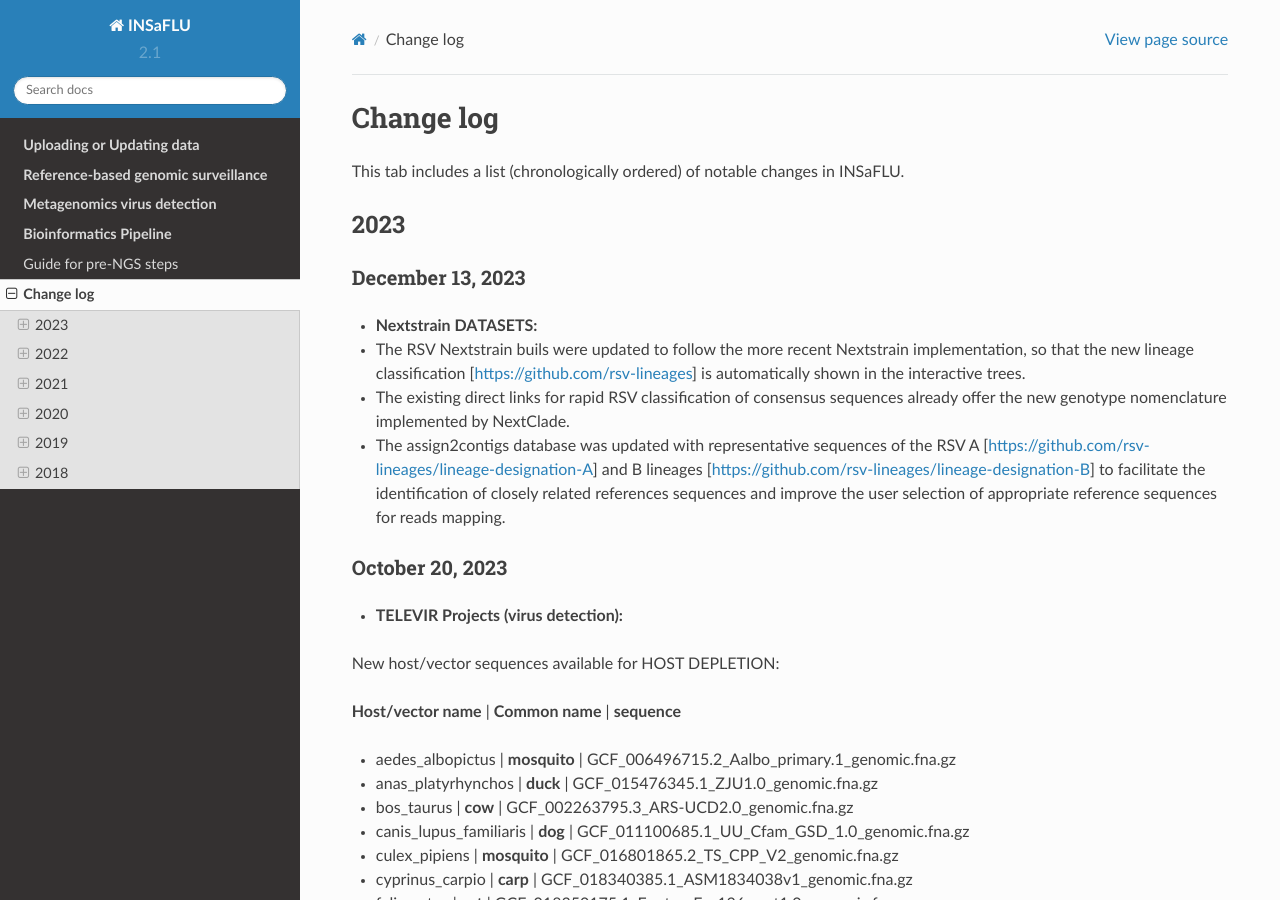
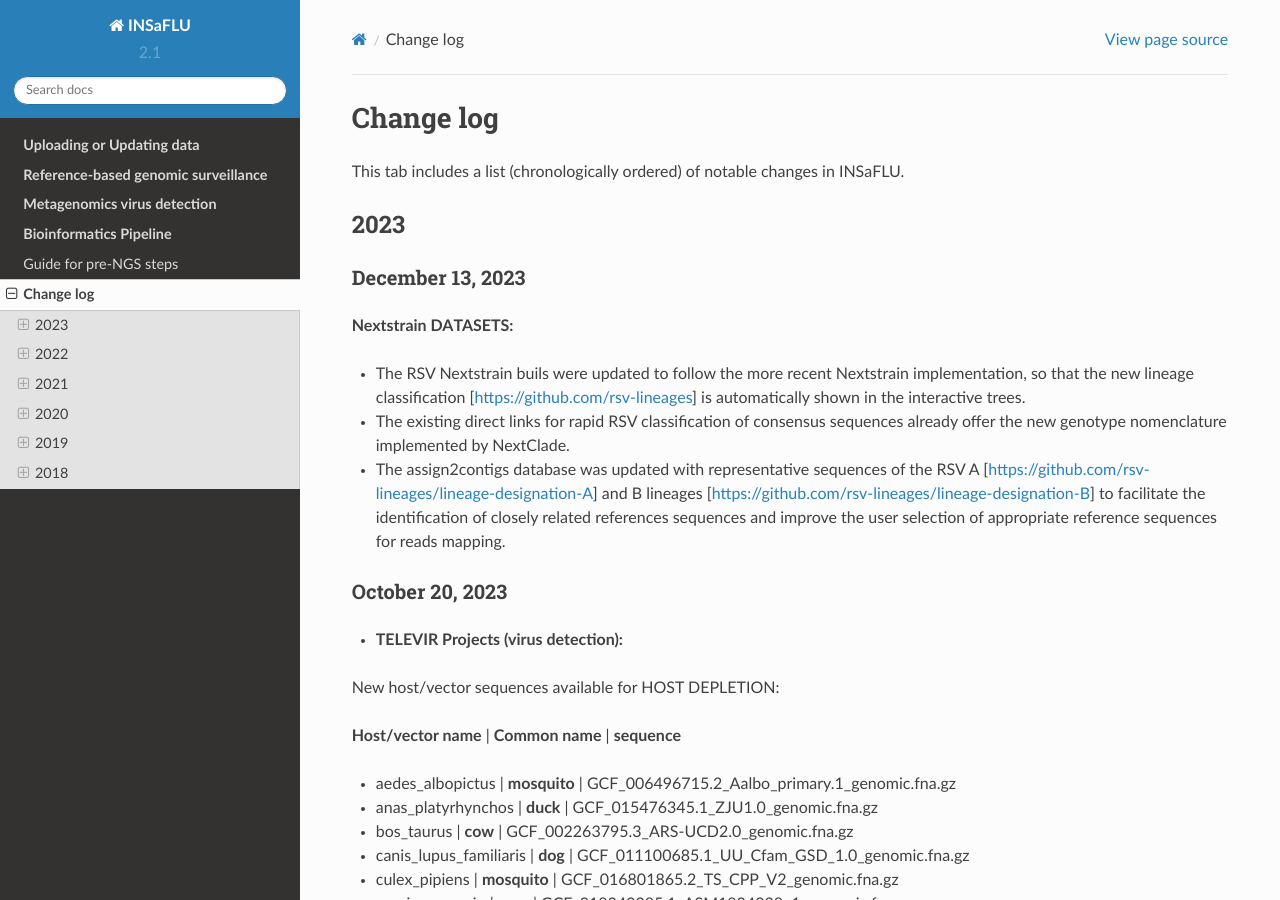
Before and after one commit to INSaFLU/insaflu_docs, a Sphinx documentation site: the page built from docs/change_log.rst, in a window 1280 px wide and 900 px high. Built offline with Sphinx 7.4.7 and the Read the Docs theme 2.0.0, drawn with Linux system fonts in a browser that asks for light colours; formulas are drawn with MathJax 3.

Commit message:
Update change_log.rst

```diff
--- a/docs/change_log.rst
+++ b/docs/change_log.rst
@@ -11,7 +11,7 @@
 December 13, 2023
 ..........................
 
-- **Nextstrain DATASETS:**
+**Nextstrain DATASETS:**
 
 - The RSV Nextstrain buils were updated to follow the more recent Nextstrain implementation, so that the new lineage classification [https://github.com/rsv-lineages] is automatically shown in the interactive trees.
 - The existing direct links for rapid RSV classification of consensus sequences already offer the new genotype nomenclature implemented by NextClade.
```
